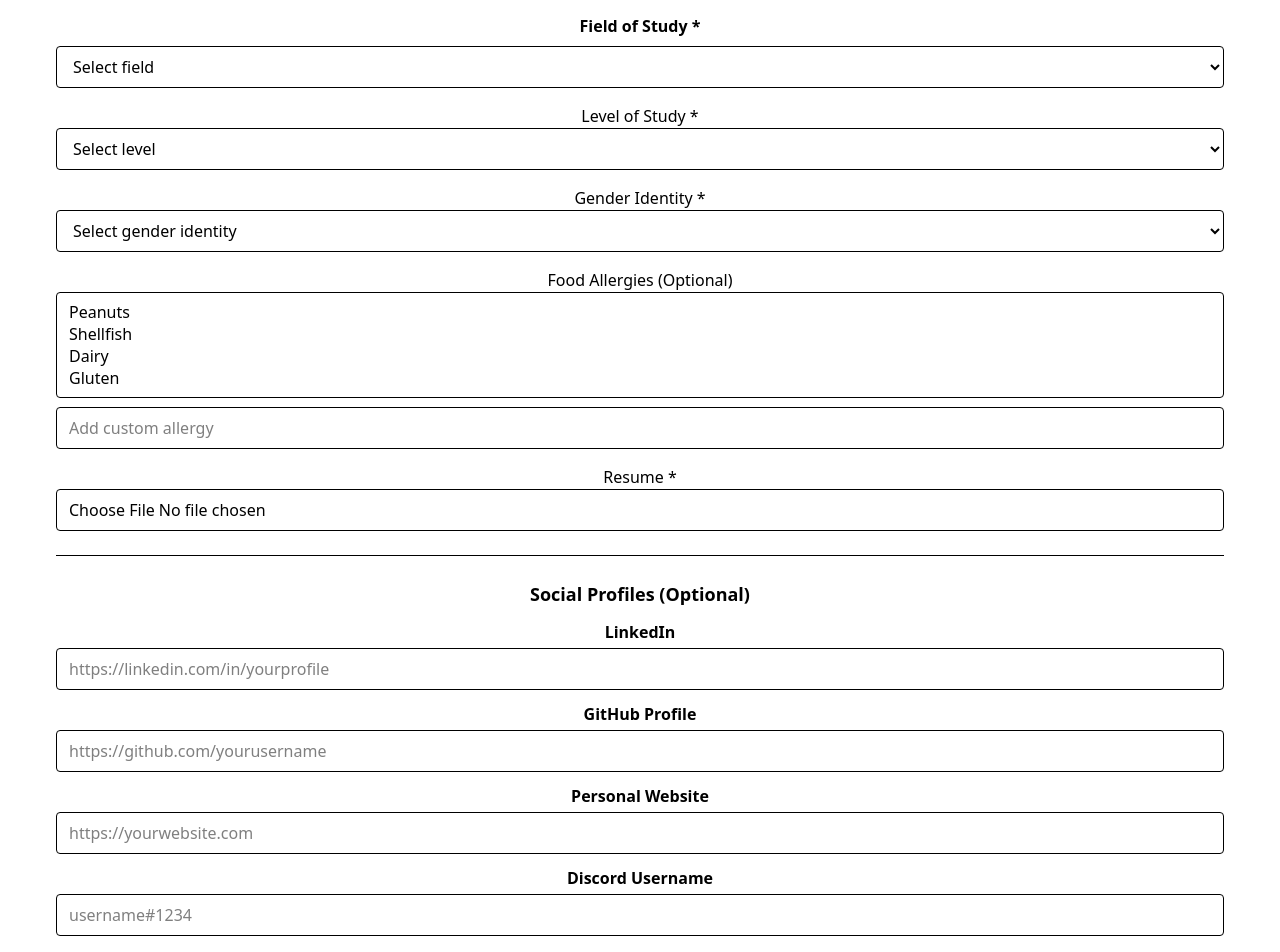
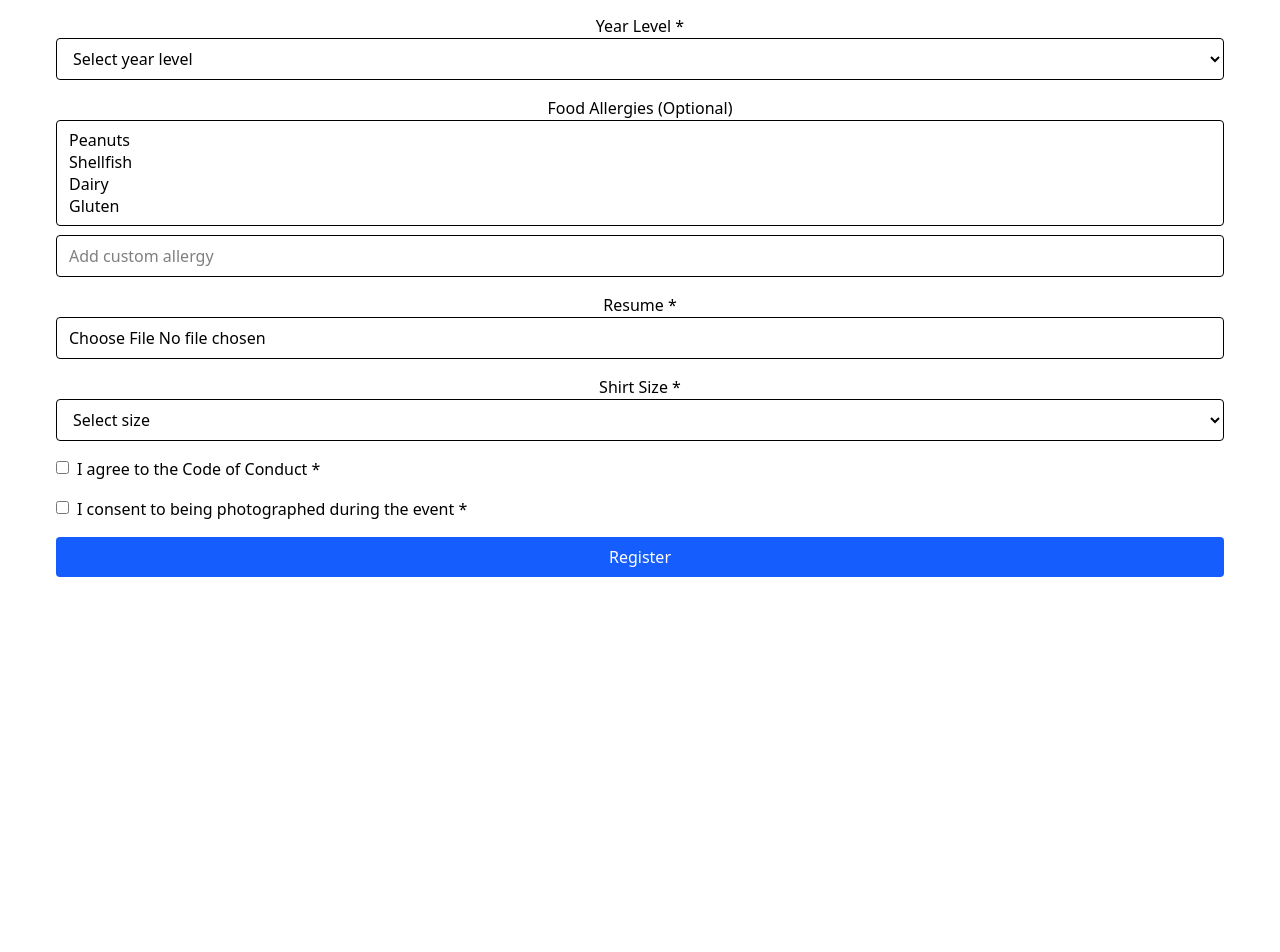
Before and after one commit to wicsfiu/witcon2026, a React (Vite) app in the folder witcon-frontend/: page /register in a window 1280 px wide. Shown: the part 900-1852 px from the top of the page. After the commit the page ends 1533 px from the top, so only its background shows below. Built offline with nearby package versions, Linux system fonts and the light colour scheme.

Commit message:
Updated Register.tsx

```diff
--- a/witcon-frontend/src/pages/Register.tsx
+++ b/witcon-frontend/src/pages/Register.tsx
@@ -44,43 +44,6 @@ const schools = [
   'University of Miami',
   'Miami Dade College',
   'Other',
-];
-const fieldOptions = [
-  'Computer Science',
-  'Information Technology',
-  'Software Engineering',
-  'Computer Engineering',
-  'Data Science',
-  'Cybersecurity',
-  'Information Systems',
-  'Web Development',
-  'Game Development',
-  'Business',
-  'Engineering',
-  'Mathematics',
-  'Biology',
-  'Chemistry',
-  'Physics',
-  'Psychology',
-  'Other',
-];
-const raceOptions = [
-  "Asian",
-  "Black or African American",
-  "Hispanic or Latino",
-  "White",
-  "Native American or Alaska Native",
-  "Pacific Islander",
-  "Middle Eastern or North African",
-  "Mixed",
-  "Other"
-];
-
-const levelOfStudyOptions = [
-  "Undergraduate",
-  "Graduate",
-  "High School",
-  "Other"
 ];
 const yearLevels = ['Freshman', 'Sophomore', 'Junior', 'Senior', 'Graduate'];
 const genderOptions = ['Woman', 'Man', 'Non-binary', 'Other'];
@@ -165,17 +128,10 @@ const Register: React.FC = () => {
     if (!formData.country) newErrors.country = 'Required';
     if (formData.country === 'United States' && !formData.state) newErrors.state = 'Required';
     if (!formData.genderIdentity) newErrors.genderIdentity = 'Required';
-    if (!formData.raceEthnicity) newErrors.raceEthnicity = "Required";
-    if (formData.raceEthnicity === "Other" && !formData.raceOther)
-        newErrors.raceOther = "Required";
-    if (!formData.levelOfStudy) newErrors.levelOfStudy = "Required";
-    if (formData.levelOfStudy === "Undergraduate" && !formData.yearLevel)
-        newErrors.yearLevel = "Required";
-    if (formData.levelOfStudy === "Other" && !formData.studyOther)
-        newErrors.studyOther = "Required";
-    if (!formData.fieldOfStudy) newErrors.fieldOfStudy = "Required";
-    if (formData.fieldOfStudy === "Other" && !formData.fieldOther)
-        newErrors.fieldOther = "Required";
+    if (!formData.raceEthnicity) newErrors.raceEthnicity = 'Required';
+    if (!formData.levelOfStudy) newErrors.levelOfStudy = 'Required';
+    if (formData.levelOfStudy === 'Undergraduate' && !formData.yearLevel) newErrors.yearLevel = 'Required';
+    if (!formData.fieldOfStudy) newErrors.fieldOfStudy = 'Required';
     if (!formData.school) newErrors.school = 'Required';
     if (formData.school === 'Florida International University' && !formData.pantherID) newErrors.pantherID = 'Required';
     if (formData.school === 'Florida International University' && formData.pantherID && !validatePantherID(formData.pantherID)) newErrors.pantherID = 'Invalid Panther ID';
@@ -320,7 +276,7 @@ return (
         {errors.dateOfBirth && <div className="text-red-600 text-sm">{errors.dateOfBirth}</div>}
       </div>
 
-    {/* Country of Residence */}
+    {/* Country */}
         <div>
           <label htmlFor="country">Country *</label>
           <select
@@ -358,38 +314,7 @@ return (
     </div>
     )}
 
-    {/* Race / Ethnicity */}
-    <div>
-      <label htmlFor="raceEthnicity">Race / Ethnicity *</label>
-      <select
-          id="raceEthnicity"
-          value={formData.raceEthnicity}
-          onChange={(e) => handleInputChange("raceEthnicity", e.target.value)}
-          className="w-full border rounded px-3 py-2"
-          required
-        >
-          <option value="">Select race / ethnicity</option>
-          {raceOptions.map((race) => (
-          <option key={race} value={race}>{race}</option>
-          ))}
-        </select>
-        {errors.raceEthnicity && <p className="text-red-600 text-sm">{errors.raceEthnicity}</p>}
-      </div>
-
-    {/* Show "Other" text box if needed */}
-        {formData.raceEthnicity === "Other" && (
-      <input
-          type="text"
-          placeholder="Please specify"
-          value={formData.raceOther}
-          onChange={(e) => handleInputChange("raceOther", e.target.value)}
-          className="w-full border rounded px-3 py-2 mt-2"
-          required
-      />
-      )}
-
-
-  {/* School */}
+    {/* School */}
     <div>
       <label htmlFor="school">School *</label>
     <select
@@ -439,82 +364,6 @@ return (
     </div>
     )}
 
-    <label className="block mb-2 font-semibold">Field of Study *</label>
-    <select
-        name="fieldOfStudy"
-        value={formData.fieldOfStudy}
-        onChange={(e) => handleInputChange('fieldOfStudy', e.target.value)}
-        className="w-full border rounded px-3 py-2"
-    >
-    <option value="">Select field</option>
-        {fieldOptions.map((field) => (
-    <option key={field} value={field}>
-      {field}
-    </option>
-      ))}
-    </select>
-
-  {formData.fieldOfStudy === 'Other' && (
-    <input
-      type="text"
-      name="fieldOther"
-      value={formData.fieldOther}
-      onChange={(e) => handleInputChange('fieldOther', e.target.value)}
-      placeholder="Enter your field of study"
-      className="w-full border rounded px-3 py-2 mt-2"
-    />
-  )}
-
-  {/* Level of Study */}
-  <div>
-    <label htmlFor="levelOfStudy">Level of Study *</label>
-      <select
-          id="levelOfStudy"
-          value={formData.levelOfStudy}
-          onChange={(e) => handleInputChange("levelOfStudy", e.target.value)}
-          className="w-full border rounded px-3 py-2"
-          required
-      >
-        <option value="">Select level</option>
-          {levelOfStudyOptions.map((level) => (
-        <option key={level} value={level}>{level}</option>
-        ))}
-      </select>
-        {errors.levelOfStudy && <p className="text-red-600 text-sm">{errors.levelOfStudy}</p>}
-    </div>
-
-  {/* If Undergraduate → require Year Level */}
-    {formData.levelOfStudy === "Undergraduate" && (
-    <div>
-      <label htmlFor="yearLevel">Year Level *</label>
-        <select
-            id="yearLevel"
-            value={formData.yearLevel}
-            onChange={(e) => handleInputChange("yearLevel", e.target.value)}
-            className="w-full border rounded px-3 py-2"
-            required
-        >
-          <option value="">Select year level</option>
-          {yearLevels.map(level => (
-          <option key={level} value={level}>{level}</option>
-          ))}
-        </select>
-        {errors.yearLevel && <div className="text-red-600 text-sm">{errors.yearLevel}</div>}
-    </div>
-    )}
-
-    {/* Show Other input when needed */}
-      {formData.levelOfStudy === "Other" && (
-        <input
-            type="text"
-            placeholder="Enter your level of study"
-            value={formData.studyOther}
-            onChange={(e) => handleInputChange("studyOther", e.target.value)}
-            className="w-full border rounded px-3 py-2 mt-2"
-            required
-        />
-      )}
-
 
     {/* Gender Identity */}
       <div>
@@ -534,6 +383,23 @@ return (
         {errors.genderIdentity && <div className="text-red-600 text-sm">{errors.genderIdentity}</div>}
       </div>
 
+      {/* Year Level */}
+      <div>
+        <label htmlFor="yearLevel">Year Level *</label>
+        <select
+          id="yearLevel"
+          value={formData.yearLevel}
+          onChange={(e) => handleInputChange('yearLevel', e.target.value)}
+          className="w-full border rounded px-3 py-2"
+          required
+        >
+          <option value="">Select year level</option>
+          {yearLevels.map(level => (
+            <option key={level} value={level}>{level}</option>
+          ))}
+        </select>
+        {errors.yearLevel && <div className="text-red-600 text-sm">{errors.yearLevel}</div>}
+      </div>
 
       {/* Food Allergies */}
       <div>
@@ -582,50 +448,6 @@ return (
         />
         {errors.resume && <div className="text-red-600 text-sm">{errors.resume}</div>}
       </div>
-      <hr className="my-6" />
-
-  <h3 className="text-lg font-bold mb-3">Social Profiles (Optional)</h3>
-
-    <label className="block mb-1 font-semibold">LinkedIn</label>
-      <input
-        type="url"
-        name="linkedin"
-        value={formData.linkedin}
-        onChange={(e) => handleInputChange('linkedin', e.target.value)}
-        placeholder="https://linkedin.com/in/yourprofile"
-        className="w-full border rounded px-3 py-2 mb-3"
-    />
-
-    <label className="block mb-1 font-semibold">GitHub Profile</label>
-      <input
-        type="url"
-        name="github"
-        value={formData.github}
-        onChange={(e) => handleInputChange('github', e.target.value)}
-        placeholder="https://github.com/yourusername"
-        className="w-full border rounded px-3 py-2 mb-3"
-    />
-
-    <label className="block mb-1 font-semibold">Personal Website</label>
-      <input
-        type="url"
-        name="website"
-        value={formData.website}
-        onChange={(e) => handleInputChange('website', e.target.value)}
-        placeholder="https://yourwebsite.com"
-        className="w-full border rounded px-3 py-2 mb-3"
-    />
-
-    <label className="block mb-1 font-semibold">Discord Username</label>
-      <input
-        type="text"
-        name="discord"
-        value={formData.discord}
-        onChange={(e) => handleInputChange('discord', e.target.value)}
-        placeholder="username#1234"
-        className="w-full border rounded px-3 py-2"
-    />
-
 
       {/* Shirt Size */}
       <div>
```
